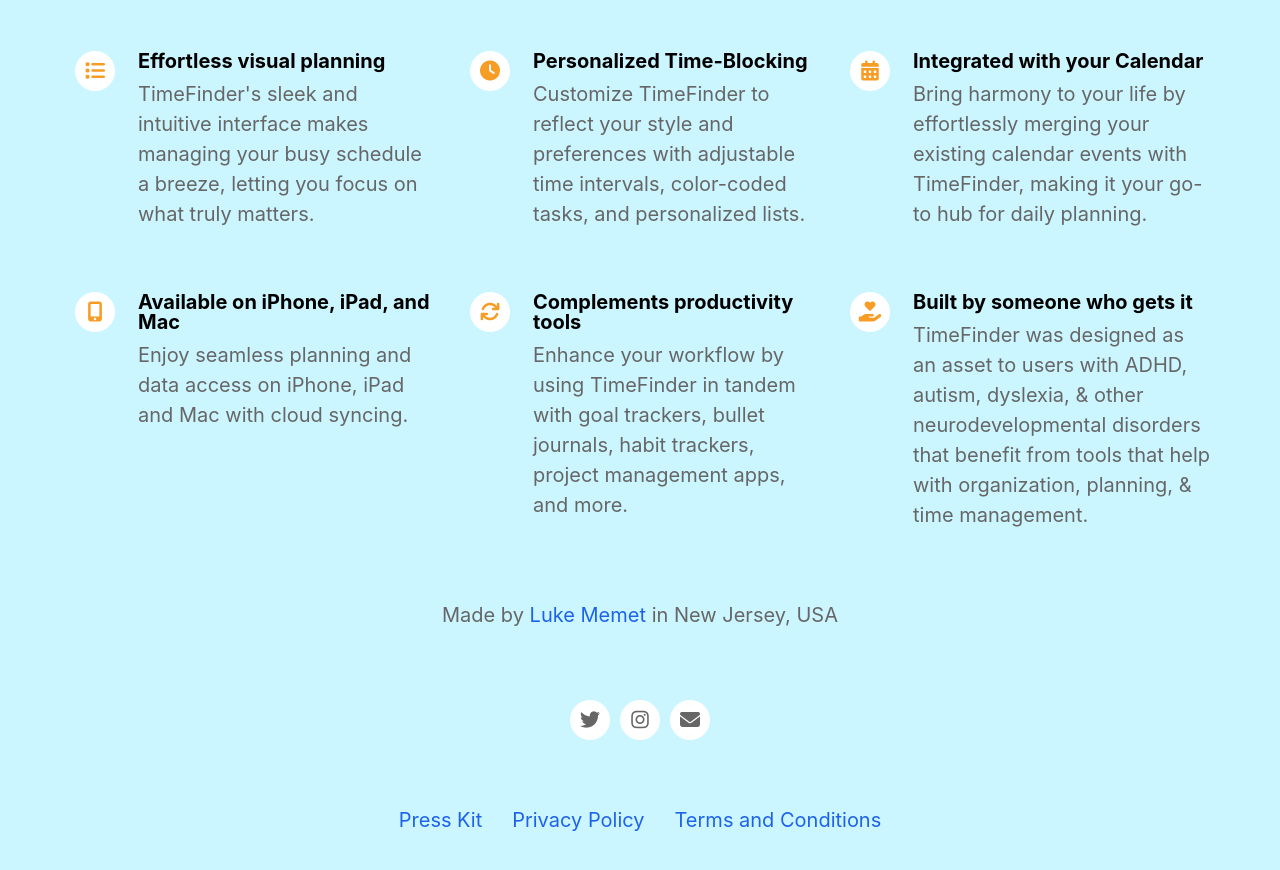
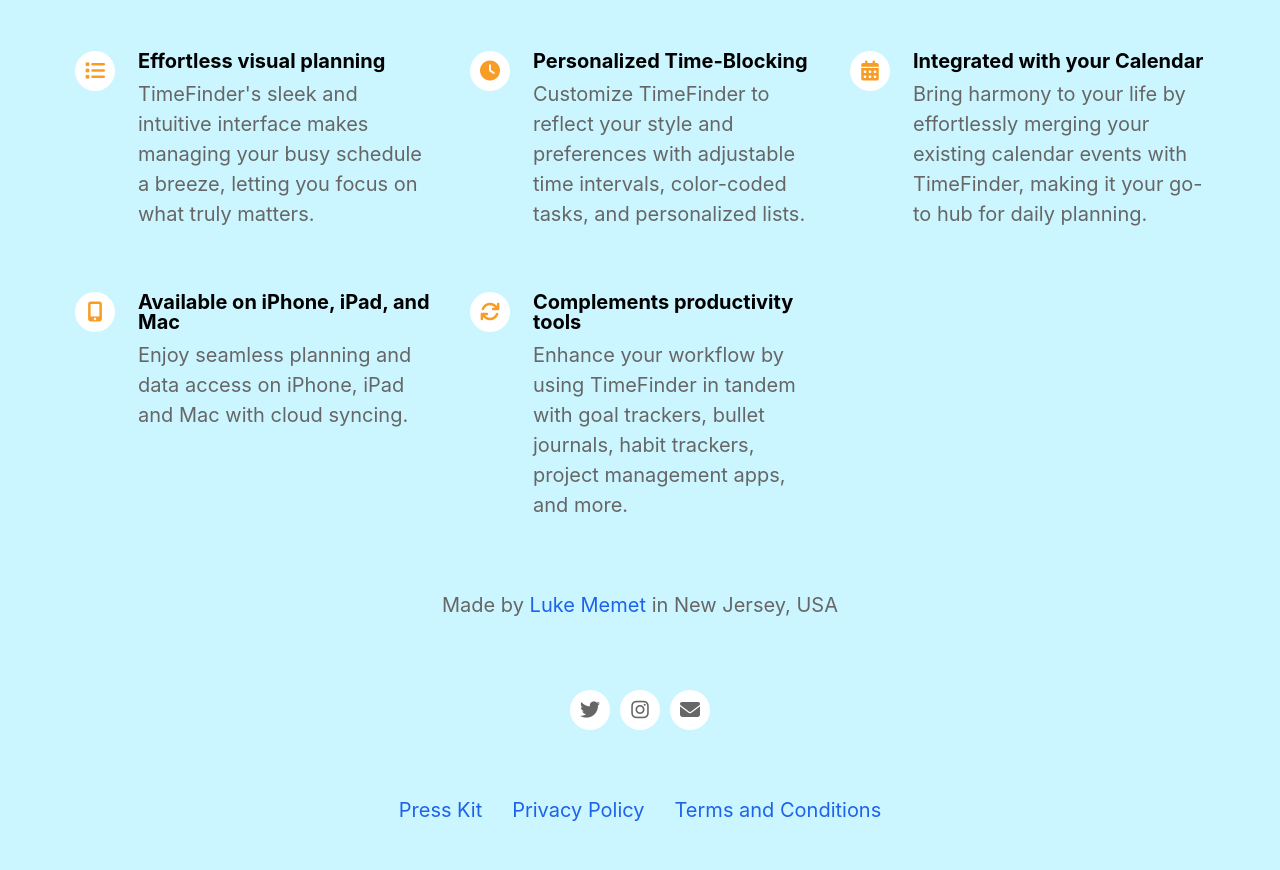
Before and after one commit to TimeFinderApp/https-TimeFinder.app, a Jekyll site: the page built from index.html, in a window 1280 px wide and 900 px high, scrolled down 1033 px. Shown: the top 870 px of the window. Built offline with Jekyll 4.4.1, drawn with Linux system fonts in a browser that asks for light colours; nearby versions of some CDN libraries.

Commit message:
Update _config.yml

```diff
--- a/_config.yml
+++ b/_config.yml
@@ -56,10 +56,6 @@
   - title                                 : Complements productivity tools
     description                           : Enhance your workflow by using TimeFinder in tandem with goal trackers, bullet journals, habit trackers, project management apps, and more.
     fontawesome_icon_name                 : arrows-rotate
-
-  - title                                 : Built by someone who gets it
-    description                           : TimeFinder was designed as an asset to users with ADHD, autism, dyslexia, & other neurodevelopmental disorders that benefit from tools that help with organization, planning, & time management.
-    fontawesome_icon_name                 : hand-holding-heart
 
 
 # Theme Settings
```
